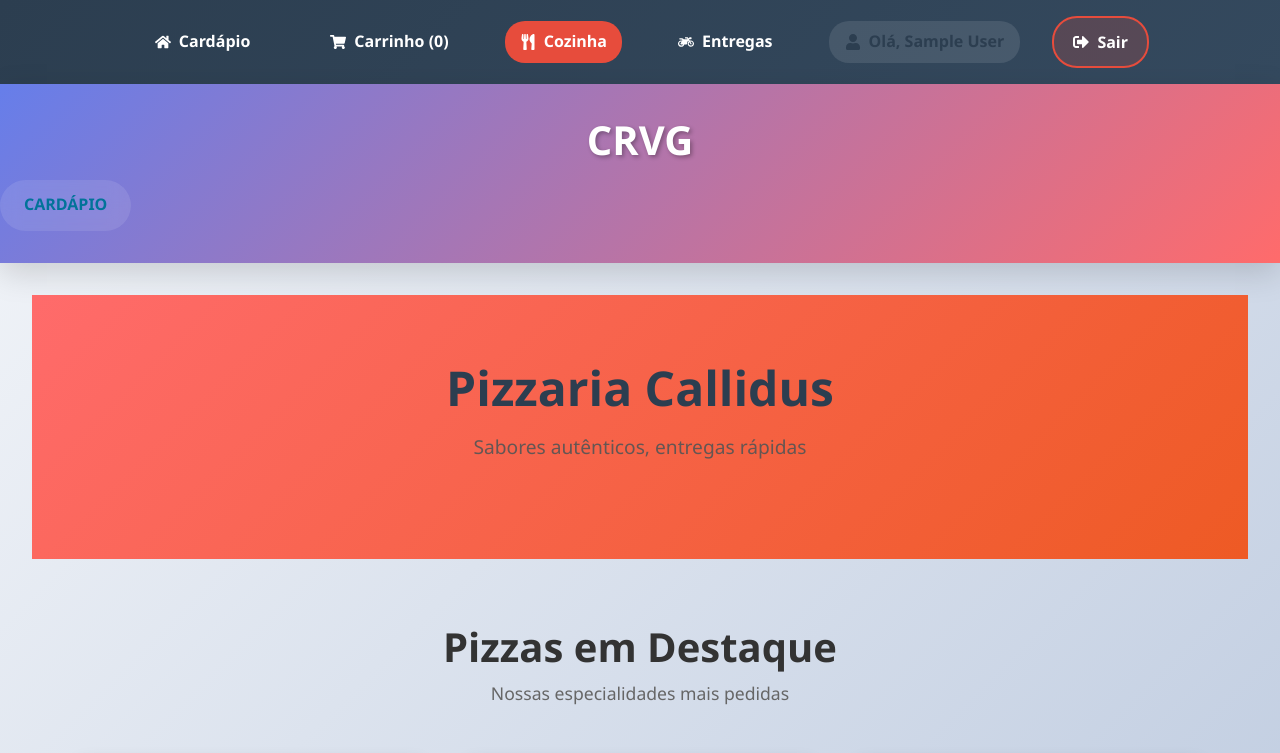
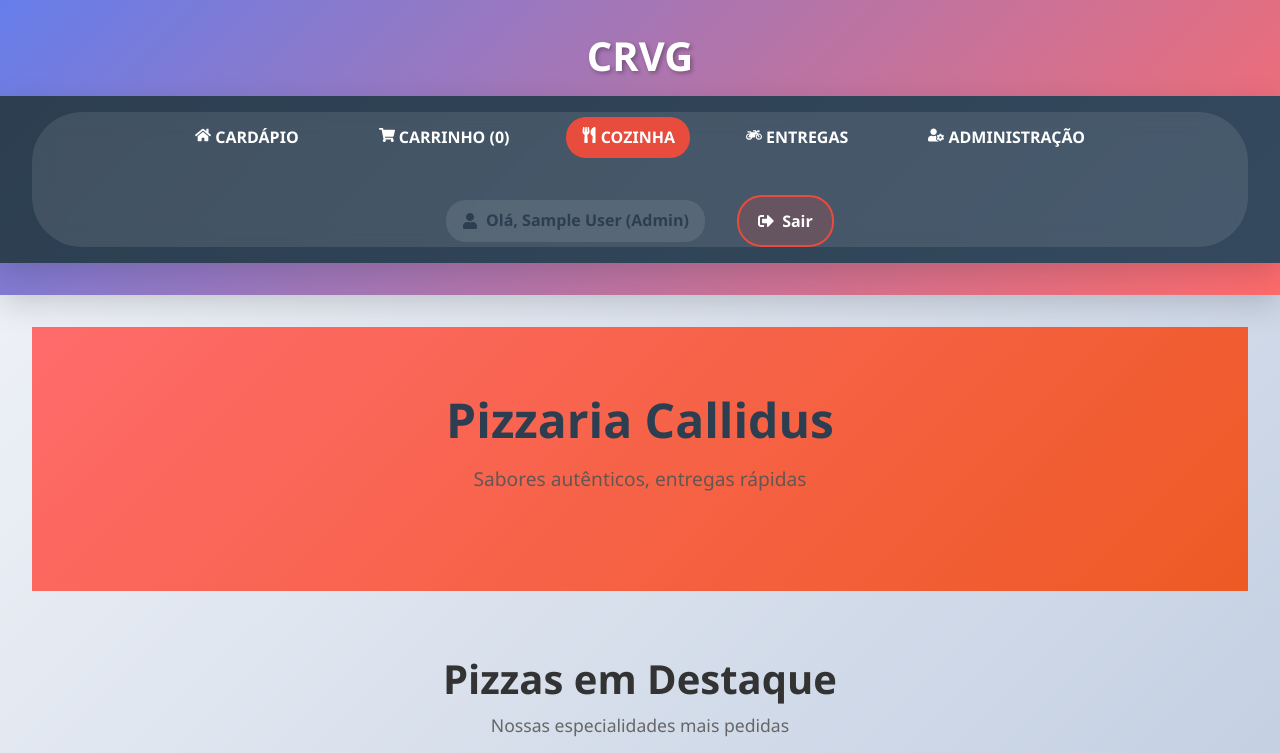
Before and after one commit to juliooujc/PIZZARIA-CALLIDUS, a React (Vite) app in the folder frontend/: page / in a window 1280 px wide. Shown: the top 753 px of the page. Built offline with nearby package versions, Linux system fonts and the light colour scheme; sample sign-in values are in the browser's storage; grey boxes are pictures that could not be loaded.

Commit message:
Foi tranferido a Nav de app.jsx para Navegacao.jsx

```diff
--- a/frontend/src/App.jsx
+++ b/frontend/src/App.jsx
@@ -37,69 +37,8 @@ const PublicRoute = ({ children }) => {
   return !isAuthenticated ? children : <Navigate to="/" />;
 };
 
-// Componente Nav separado
-const Nav = () => {
-  const { isAuthenticated, user, logout } = useAuth();
-  const { totalItens } = useCarrinho();
-
-  return (
-    <nav className="nav">
-      <ul>
-        <li>
-          <Link to="/">
-            <FaHome /> Cardápio
-          </Link>
-        </li>
-        <li>
-          <Link to="/carrinho">
-            <FaShoppingCart /> Carrinho ({totalItens})
-          </Link>
-        </li>
-
-        {/* Links para Cozinha e Entregas - todos os usuários autenticados podem acessar */}
-        {isAuthenticated && (
-          <>
-            <li>
-              <Link to="/cozinha">
-                <FaUtensils /> Cozinha
-              </Link>
-            </li>
-            <li>
-              <Link to="/entregas">
-                <FaMotorcycle /> Entregas
-              </Link>
-            </li>
-          </>
-        )}
-
-        {isAuthenticated ? (
-          <>
-            <li>
-              <span className="user-welcome">
-                <FaUser /> Olá, {user?.name}
-              </span>
-            </li>
-            <li>
-              <button onClick={logout} className="logout-btn">
-                <FaSignOutAlt /> Sair
-              </button>
-            </li>
-          </>
-        ) : (
-          <li>
-            <Link to="/login">
-              <FaUser /> Entrar
-            </Link>
-          </li>
-        )}
-      </ul>
-    </nav>
-  );
-};
-
 const PizzaRouteHandler = ({ pizzas }) => {
   const { pizzaSlug } = useParams();
-  const { addToCarrinho } = useCarrinho();
   const pizza = pizzas.find(p => p.slug === pizzaSlug);
 
   if (!pizza) return <NotFound />;
@@ -110,7 +49,7 @@ const AppContent = () => {
   const [pizzas, setPizzas] = useState([]);
   const [erro, setErro] = useState(null);
   const { isAuthenticated } = useAuth();
-  const { totalPreco, clearCarrinho, carrinhoItems } = useCarrinho();
+  const { carrinhoItems } = useCarrinho();
 
   useEffect(() => {
     const carregarPizzas = async () => {
@@ -138,7 +77,6 @@ const AppContent = () => {
   return (
     <div className="app">
       <BrowserRouter>
-        {isAuthenticated && <Nav />}
 
         <Topo />
         <main className="principal">
--- /dev/null
+++ b/frontend/src/components/Navegacao.css
@@ -0,0 +1,95 @@
+/* components/Navegacao.css */
+.nav {
+  background: linear-gradient(135deg, #e74c3c 0%, #c0392b 100%);
+  padding: 1rem 2rem;
+  box-shadow: 0 2px 10px rgba(0, 0, 0, 0.1);
+}
+
+.nav ul {
+  display: flex;
+  list-style: none;
+  margin: 0;
+  padding: 0;
+  align-items: center;
+  gap: 2rem;
+  flex-wrap: wrap;
+}
+
+.nav li {
+  display: flex;
+  align-items: center;
+}
+
+.nav a {
+  color: white;
+  text-decoration: none;
+  display: flex;
+  align-items: center;
+  gap: 0.5rem;
+  padding: 0.5rem 1rem;
+  border-radius: 25px;
+  transition: all 0.3s ease;
+  font-weight: 500;
+}
+
+.nav a:hover {
+  background: rgba(255, 255, 255, 0.2);
+  transform: translateY(-2px);
+}
+
+.user-welcome {
+  color: white;
+  display: flex;
+  align-items: center;
+  gap: 0.5rem;
+  font-weight: 500;
+  padding: 0.5rem 1rem;
+}
+
+.logout-btn {
+  background: rgba(255, 255, 255, 0.2);
+  color: white;
+  border: none;
+  padding: 0.5rem 1rem;
+  border-radius: 25px;
+  cursor: pointer;
+  display: flex;
+  align-items: center;
+  gap: 0.5rem;
+  font-weight: 500;
+  transition: all 0.3s ease;
+}
+
+.logout-btn:hover {
+  background: rgba(255, 255, 255, 0.3);
+  transform: translateY(-2px);
+}
+
+/* Responsividade */
+@media (max-width: 768px) {
+  .nav {
+    padding: 1rem;
+  }
+
+  .nav ul {
+    gap: 1rem;
+    justify-content: center;
+  }
+
+  .nav a, .logout-btn, .user-welcome {
+    font-size: 0.9rem;
+    padding: 0.4rem 0.8rem;
+  }
+}
+
+@media (max-width: 480px) {
+  .nav ul {
+    flex-direction: column;
+    gap: 0.5rem;
+  }
+
+  .nav li {
+    width: 100%;
+    justify-content: center;
+  }
+}
--- a/frontend/src/components/Navegacao.jsx
+++ b/frontend/src/components/Navegacao.jsx
@@ -1,34 +1,86 @@
-// Navegacao.js
-import React from "react";
-import { NavLink } from "react-router-dom";
+// components/Navegacao.jsx
+import React from 'react';
+import { Link } from 'react-router-dom';
+import {
+  FaHome,
+  FaShoppingCart,
+  FaUser,
+  FaSignOutAlt,
+  FaUtensils,
+  FaMotorcycle,
+  FaUserCog
+} from 'react-icons/fa';
+import { useAuth } from '../context/AuthContext';
+import { useCarrinho } from '../context/CarrinhoContext';
+import './Navegacao.css';
 
-const linkCorrente =({isActive}) => ({
-  color:isActive ? "#027399" : "inherit",
-  fontWeight: isActive ? "bold" : "normal",
-});
+const Navegacao = () => {
+  const { isAuthenticated, user, logout } = useAuth();
+  const { totalItens } = useCarrinho();
 
-const Navegacao = () => (
-  <nav aria-label="Navegação principal">
-    <ul style={{
-      listStyle: "none",
-      padding:0,
-      display: "flex",
-      gap: "1rem",
-      margin: 0
-    }}>
-      <li>
-        <NavLink
-          to='/'
-          style={linkCorrente}
-          end
-          aria-current='page'
-        >
-          Cardápio
-        </NavLink>
-      </li>
-    </ul>
-  </nav>
-);
+  return (
+    <nav className="nav">
+      <ul>
+        <li>
+          <Link to="/">
+            <FaHome /> Cardápio
+          </Link>
+        </li>
+        <li>
+          <Link to="/carrinho">
+            <FaShoppingCart /> Carrinho ({totalItens})
+          </Link>
+        </li>
 
+        {/* Links para Cozinha e Entregas - todos os usuários autenticados podem acessar */}
+        {isAuthenticated && (
+          <>
+            <li>
+              <Link to="/cozinha">
+                <FaUtensils /> Cozinha
+              </Link>
+            </li>
+            <li>
+              <Link to="/entregas">
+                <FaMotorcycle /> Entregas
+              </Link>
+            </li>
+
+            {/* Link para Administração - apenas para admin */}
+            {user?.role === 'admin' && (
+              <li>
+                <Link to="/administracao">
+                  <FaUserCog /> Administração
+                </Link>
+              </li>
+            )}
+          </>
+        )}
+
+        {isAuthenticated ? (
+          <>
+            <li>
+              <span className="user-welcome">
+                <FaUser /> Olá, {user?.name}
+                {user?.role === 'admin' && ' (Admin)'}
+              </span>
+            </li>
+            <li>
+              <button onClick={logout} className="logout-btn">
+                <FaSignOutAlt /> Sair
+              </button>
+            </li>
+          </>
+        ) : (
+          <li>
+            <Link to="/login">
+              <FaUser /> Entrar
+            </Link>
+          </li>
+        )}
+      </ul>
+    </nav>
+  );
+};
 
 export default Navegacao;
```
